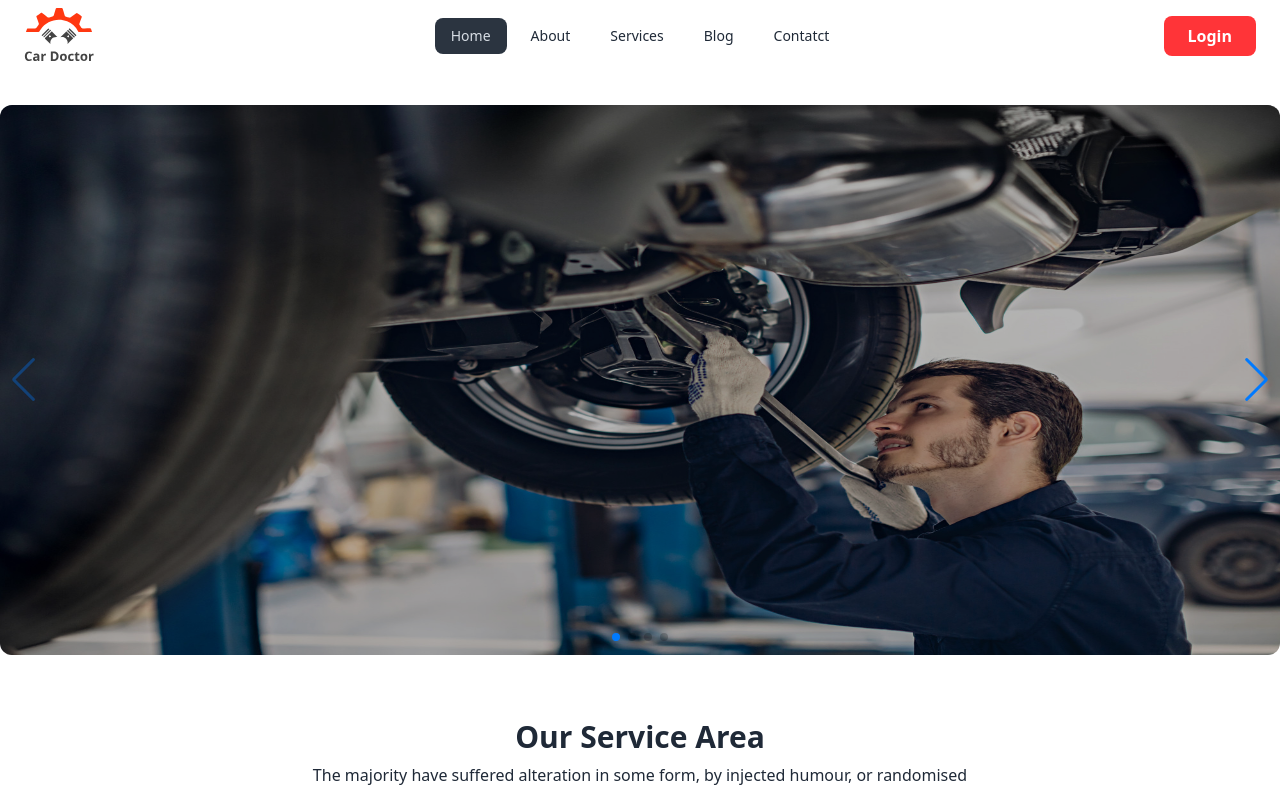
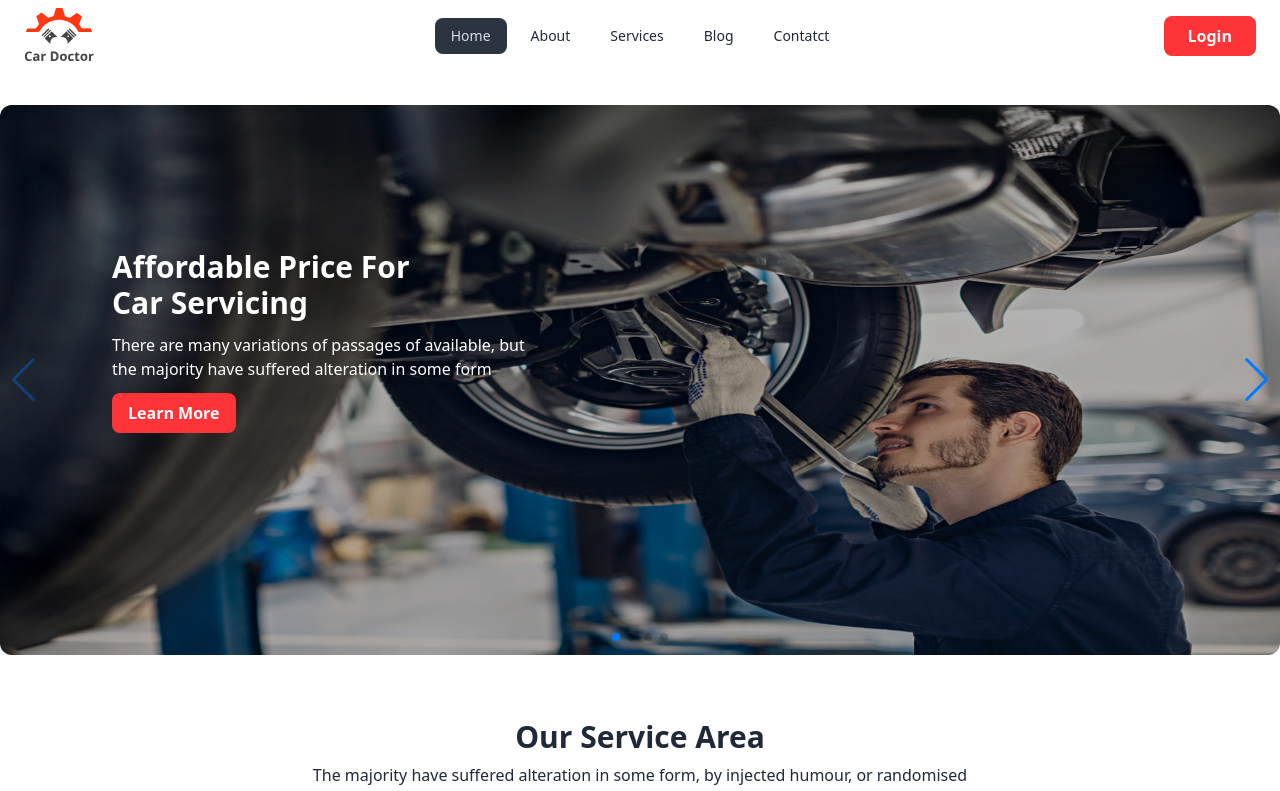
Before and after one commit to MdBulbulAhmedTutul/online-car-repair-client, a React (Vite) app: page / in a window 1280 px wide. Shown: the top 791 px of the page. Built offline with nearby package versions, Linux system fonts and the light colour scheme; no server answers.

Commit message:
design in the banner overley

```diff
--- a/src/Pages/Home/Banner/Banner.jsx
+++ b/src/Pages/Home/Banner/Banner.jsx
@@ -28,19 +28,38 @@ const Banner = () => {
                 <SwiperSlide data-history="1" className="relative z-0 rounded-xl">
                     <div className="absolute w-full h-full bg-black opacity-30 rounded-xl"></div>
                     <img className="h-[550px] w-full rounded-xl" src={banner1} alt="" />
-
+                    <div className='absolute w-full h-full text-white top-36 left-28'>
+                        <h2 className='text-3xl font-bold mb-3'>Affordable Price For <br /> Car Servicing</h2>
+                        <p>There are many variations of passages of  available, but <br /> the majority have suffered alteration in some form</p>
+                        <button className="bg-[#ff3438] hover:bg-transparent hover:border-2 hover:border-white w-ful px-4 py-2 mt-3 rounded-lg text-white font-semibold">Learn More</button>
+                    </div>
                 </SwiperSlide>
                 <SwiperSlide data-history="Slide 2" className="relative z-0 rounded-xl">
-                <div className="absolute w-full h-full bg-black opacity-30 rounded-xl"></div>
-                    <img className="h-[550px] w-full" src={banner2} alt="" />
+                    <div className="absolute w-full h-full bg-black opacity-30 rounded-xl"></div>
+                    <img className="h-[550px] w- rounded-xl" src={banner2} alt="" />
+                    <div className='absolute w-full h-full text-white top-36 left-28'>
+                        <h2 className='text-3xl font-bold mb-3'>Affordable Price For <br /> Car Servicing</h2>
+                        <p>There are many variations of passages of  available, but <br /> the majority have suffered alteration in some form</p>
+                        <button className="bg-[#ff3438] hover:bg-transparent hover:border-2 hover:border-white w-ful px-4 py-2 mt-3 rounded-lg text-white font-semibold">Learn More</button>
+                    </div>
                 </SwiperSlide>
                 <SwiperSlide data-history="3" className="relative z-0 rounded-xl">
-                <div className="absolute w-full h-full bg-black opacity-30 rounded-xl"></div>
-                    <img className="h-[550px] w-full" src={banner3} alt="" />
+                    <div className="absolute w-full h-full bg-black opacity-30 rounded-xl"></div>
+                    <img className="h-[550px] w-full rounded-xl" src={banner3} alt="" />
+                    <div className='absolute w-full h-full text-white top-36 left-28'>
+                        <h2 className='text-3xl font-bold mb-3'>Affordable Price For <br /> Car Servicing</h2>
+                        <p>There are many variations of passages of  available, but <br /> the majority have suffered alteration in some form</p>
+                        <button className="bg-[#ff3438] hover:bg-transparent hover:border-2 hover:border-white w-ful px-4 py-2 mt-3 rounded-lg text-white font-semibold">Learn More</button>
+                    </div>
                 </SwiperSlide>
                 <SwiperSlide data-history="Slide 4" className="relative z-0 rounded-xl">
-                <div className="absolute w-full h-full bg-black opacity-30 rounded-xl"></div>
-                    <img className="h-[550px] w-full" src={banner4} alt="" />
+                    <div className="absolute w-full h-full bg-black opacity-30 rounded-xl"></div>
+                    <img className="h-[550px] w-full rounded-xl" src={banner4} alt="" />
+                    <div className='absolute w-full h-full text-white top-36 left-28'>
+                        <h2 className='text-3xl font-bold mb-3'>Affordable Price For <br /> Car Servicing</h2>
+                        <p>There are many variations of passages of  available, but <br /> the majority have suffered alteration in some form</p>
+                        <button className="bg-[#ff3438] hover:bg-transparent hover:border-2 hover:border-white w-ful px-4 py-2 mt-3 rounded-lg text-white font-semibold">Learn More</button>
+                    </div>
                 </SwiperSlide>
             </Swiper>
 
--- a/src/components/Erropage/ErrorPage.jsx
+++ b/src/components/Erropage/ErrorPage.jsx
@@ -1,8 +1,8 @@
-
+import image from '../../assets/images/404/404.jpg';
 const ErrorPage = () => {
     return (
         <div>
-            <h2>Sorry</h2>
+            <img className='w-full h-[100vh]' src={image} alt="" />
         </div>
     );
 };
```
Also changed, not shown: src/assets/images/404/404.jpg (added).
